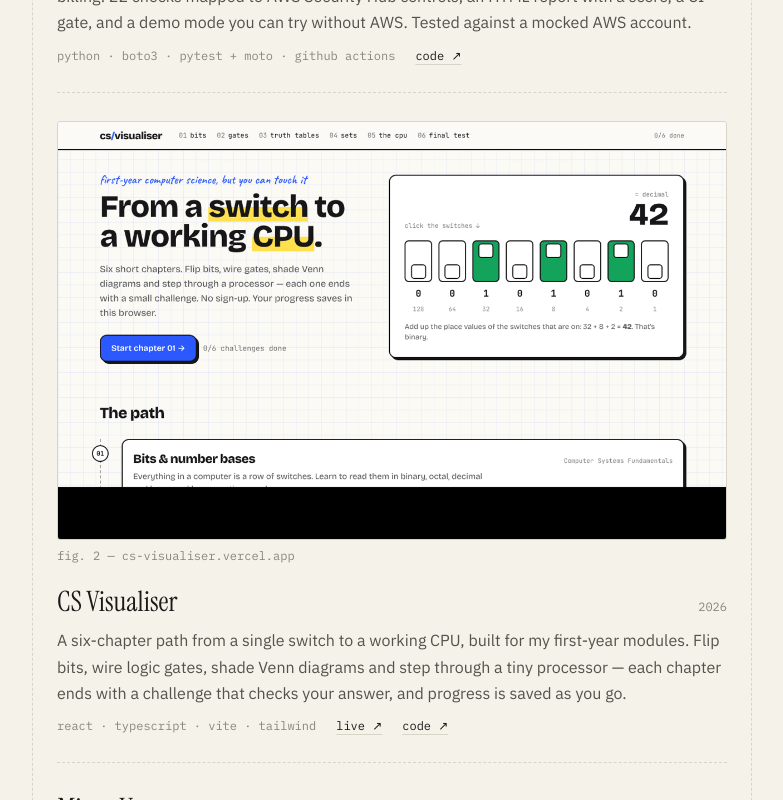
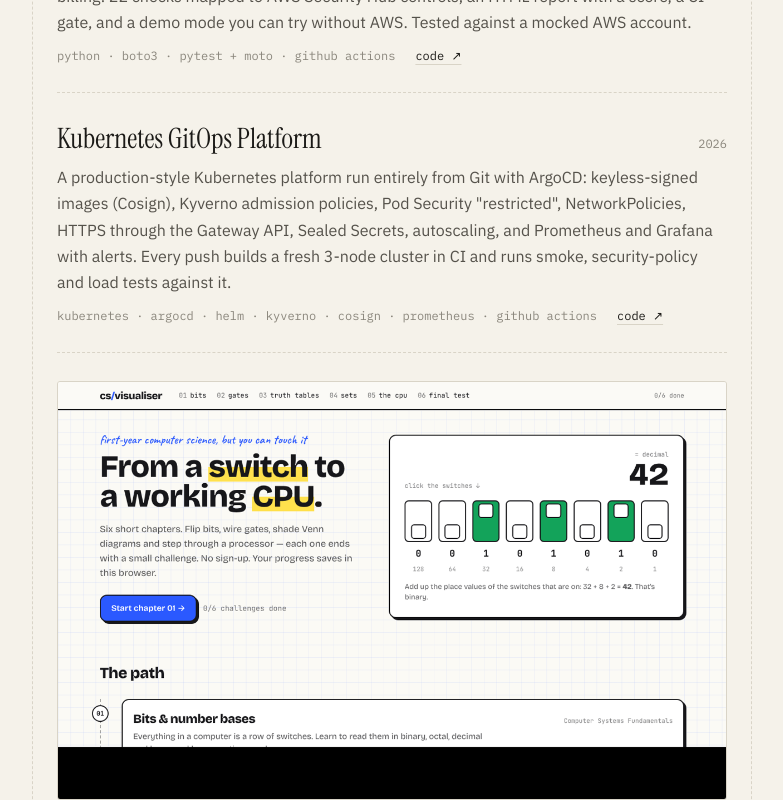
Before and after one commit to macroer16/personal-website, a Next.js app: page /plain in a window 1280 px wide. Shown: the part 1600-2400 px from the top of the page, without its empty margins (248-1031 px from the left). Built offline with nearby package versions, Linux system fonts and the light colour scheme; no server answers.

Commit message:
Add all my GitHub projects: Kubernetes platform, Due, readiness checker, access tracker, CareCircle and more

```diff
--- a/src/data/projects.ts
+++ b/src/data/projects.ts
@@ -23,6 +23,15 @@ export const projects: Project[] = [
     featured: true,
   },
   {
+    title: "Kubernetes GitOps Platform",
+    year: "2026",
+    description:
+      "A production-style Kubernetes platform run entirely from Git with ArgoCD: keyless-signed images (Cosign), Kyverno admission policies, Pod Security \"restricted\", NetworkPolicies, HTTPS through the Gateway API, Sealed Secrets, autoscaling, and Prometheus and Grafana with alerts. Every push builds a fresh 3-node cluster in CI and runs smoke, security-policy and load tests against it.",
+    stack: "kubernetes · argocd · helm · kyverno · cosign · prometheus · github actions",
+    github: "https://github.com/macroer16/k8s-gitops-platform",
+    featured: true,
+  },
+  {
     title: "CS Visualiser",
     year: "2026",
     description:
@@ -34,32 +43,78 @@ export const projects: Project[] = [
     featured: true,
   },
   {
+    title: "Due: deadline tracker",
+    year: "2026",
+    description:
+      "A full-stack app for coursework deadlines: Argon2 and JWT login, strict per-user data isolation, urgency labels and a private calendar feed. 54 tests; the API suite runs against SQLite and real PostgreSQL in CI. AWS infrastructure in Terraform — Lambda, API Gateway, CloudWatch alarms, a budget alert and GitHub OIDC deploys with no stored keys.",
+    stack: "react · fastapi · postgresql · terraform · aws lambda",
+    github: "https://github.com/macroer16/uni-deadline-tracker-api",
+  },
+  {
     title: "MirrorVerse",
     year: "2026",
     description:
       "An AI hairstyle try-on app: upload a photo and see new styles on yourself before you commit. I grew it a 30K+ following on TikTok by posting short demos and watching what people reacted to.",
     stack: "ai · mobile web · tiktok",
-    featured: true,
   },
   {
-    title: "This website",
+    title: "Cyber Security Readiness Checker",
     year: "2026",
     description:
-      "Next.js on Vercel. The contributions grid and repo list are pulled from GitHub on the server and cached for an hour.",
+      "A 10-question self-assessment based on UK Cyber Essentials and the NCSC Small Business Guide, with weighted scoring, a ranked action plan, results by area and saved history. 13 automated tests.",
+    stack: "javascript · node test runner · github actions",
+    github: "https://github.com/macroer16/cyber-security-readiness-checker",
+    live: "https://macroer16.github.io/cyber-security-readiness-checker/",
+  },
+  {
+    title: "Starters and Leavers Access Tracker",
+    year: "2026",
+    description:
+      "Tracks Microsoft 365 access for people joining and leaving: tasks with owners and due dates, sign-off, overdue alerts and an audit log exported to CSV. Built from what I saw on my IT placement. 14 automated tests.",
+    stack: "javascript · node test runner · github actions",
+    github: "https://github.com/macroer16/employee-access-checklist",
+    live: "https://macroer16.github.io/employee-access-checklist/",
+  },
+  {
+    title: "This website (VictorOS)",
+    year: "2026",
+    description:
+      "My portfolio as a working desktop: a live London sky, draggable windows, a terminal with real commands, an in-site browser, live GitHub data and a basketball game.",
     stack: "next.js · typescript · tailwind · vercel",
     github: "https://github.com/macroer16/personal-website",
     live: "https://victor-benson.vercel.app",
   },
   {
-    title: "AWS portfolio site",
-    year: "2025",
-    description: "My first real AWS deployment: a static site in an S3 bucket, served worldwide through CloudFront.",
-    stack: "aws s3 · cloudfront · html · css",
+    title: "CareCircle",
+    year: "2026",
+    description:
+      "A private shared space for families coordinating care — medications, appointments and notes. Each family's data is protected by PostgreSQL row-level security, covered by 24 tests that found and fixed a real access gap. In progress.",
+    stack: "react · supabase · postgres rls · pwa",
+    github: "https://github.com/macroer16/carecircle",
+    live: "https://carecircle-self.vercel.app",
   },
   {
-    title: "AI Content Assistant",
-    year: "2025",
-    description: "A Python tool that uses an AI API to draft and organise content.",
-    stack: "python · ai api",
+    title: "Backup Monitor",
+    year: "2026",
+    description:
+      "A nightly GitHub Actions job that backs up all my repos, restore-tests every backup and opens an issue to email me if one fails. 23 tests.",
+    stack: "javascript · github actions",
+    github: "https://github.com/macroer16/backup-monitoring-dashboard",
+    live: "https://macroer16.github.io/backup-monitoring-dashboard/",
+  },
+  {
+    title: "Password & Passphrase Generator",
+    year: "2026",
+    description: "Secure generation with the Web Crypto API, entropy in bits, and a private breach check via Have I Been Pwned. 18 tests.",
+    stack: "javascript · web crypto",
+    github: "https://github.com/macroer16/password-generator",
+    live: "https://macroer16.github.io/password-generator/",
+  },
+  {
+    title: "How Computers Store Numbers",
+    year: "2026",
+    description: "An interactive base converter, two's complement and IEEE 754 explorer where you click bits to flip them. 17 tests.",
+    stack: "javascript",
+    github: "https://github.com/macroer16/number-systems-converter",
   },
 ];
```
